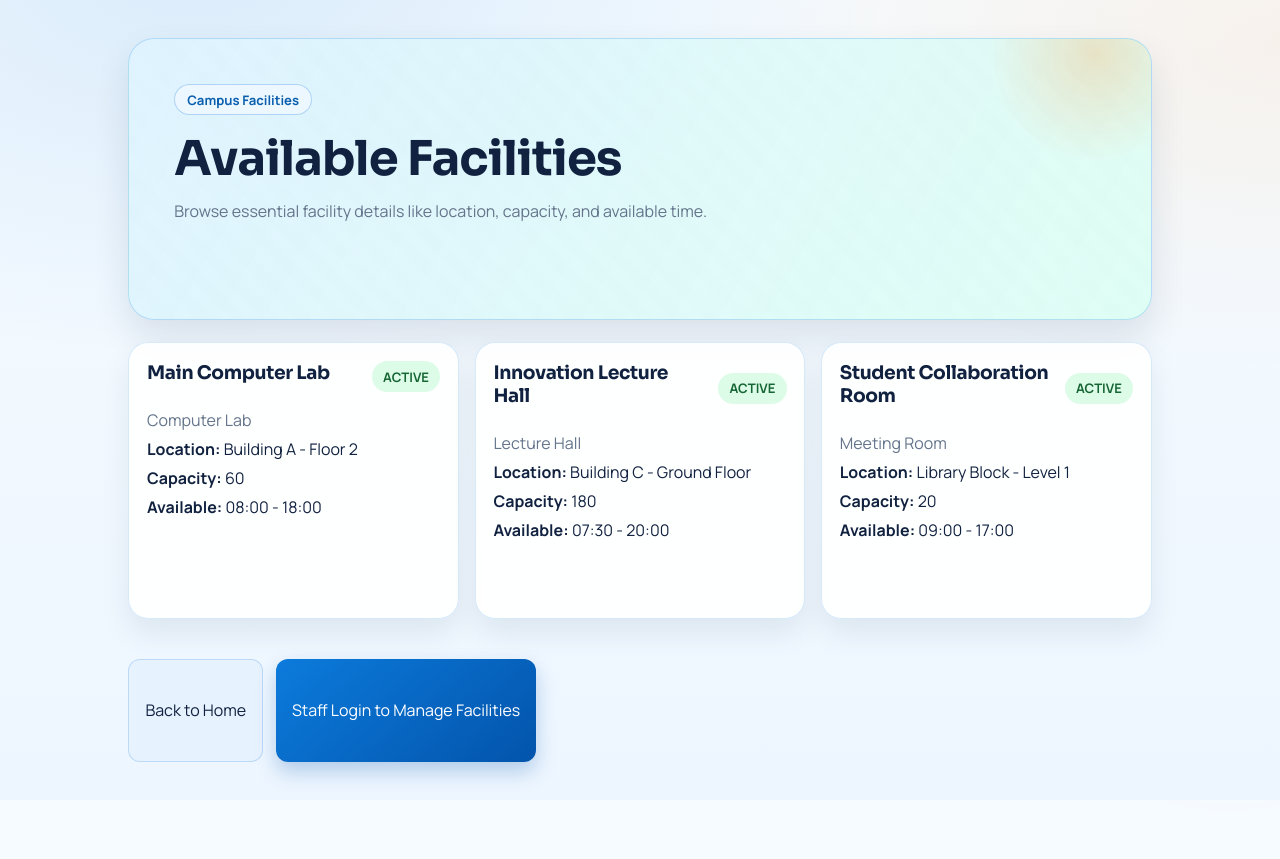
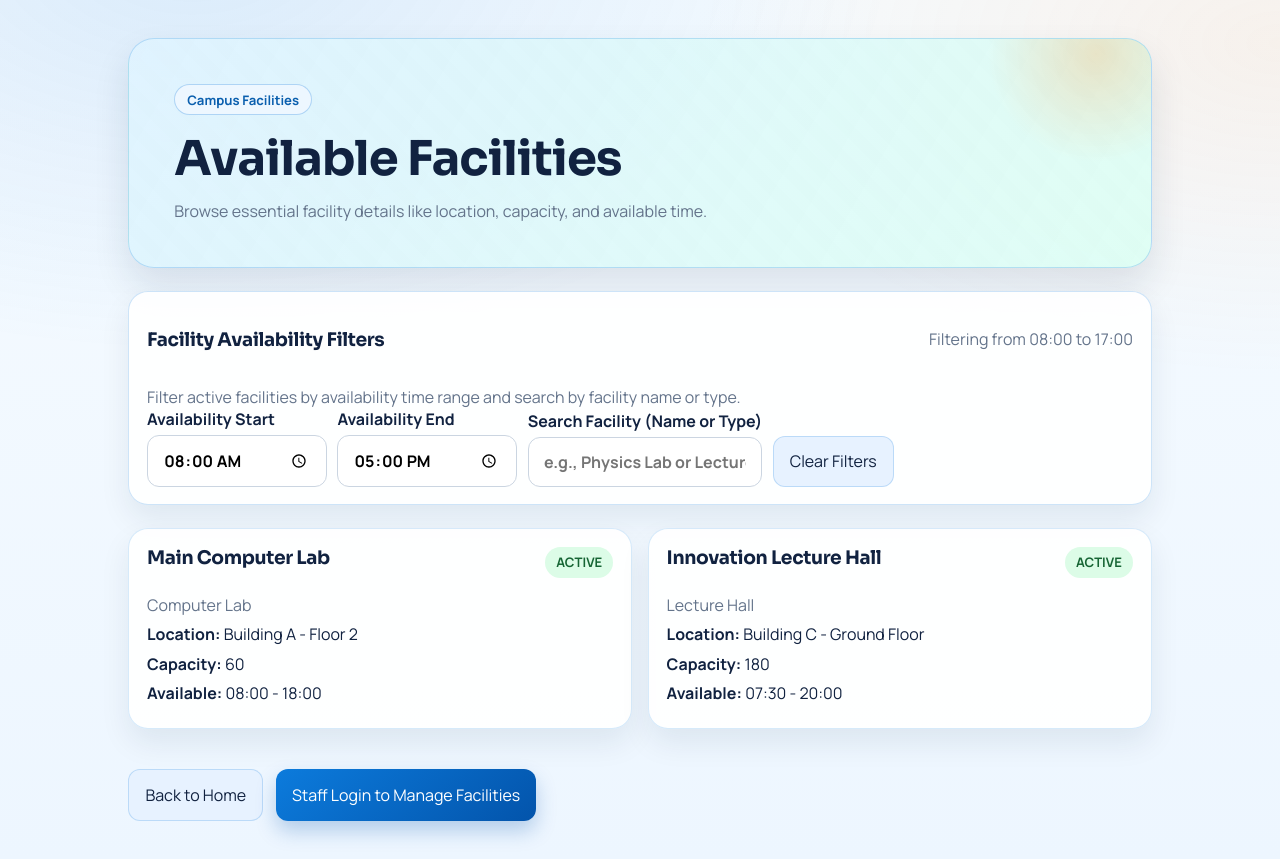
Before and after one commit to Sandeep-19999/Sandeep-19999-it3030-paf-2026-smart-campus-group36, a React (Vite) app in the folder frontend/: page /facilities in a window 1280 px wide. Before the commit the page ends 800 px from the top, so only its background shows below. Built offline with nearby package versions, Linux system fonts and the light colour scheme; no server answers.

Commit message:
Add facility time/name filters

```diff
--- a/frontend/src/pages/FacilitiesPage.jsx
+++ b/frontend/src/pages/FacilitiesPage.jsx
@@ -1,6 +1,7 @@
-import { useEffect, useState } from 'react';
+import { useEffect, useMemo, useState } from 'react';
 import { Link } from 'react-router-dom';
 import { resourceService } from '../services/resourceService';
+import { useAuth } from '../contexts/AuthContext';
 
 const fallbackFacilities = [
   {
@@ -36,8 +37,46 @@ const fallbackFacilities = [
 ];
 
 export default function FacilitiesPage() {
+  const { user } = useAuth();
   const [facilities, setFacilities] = useState(fallbackFacilities);
   const [loading, setLoading] = useState(true);
+  const [availabilityStartFilter, setAvailabilityStartFilter] = useState('08:00');
+  const [availabilityEndFilter, setAvailabilityEndFilter] = useState('17:00');
+  const [facilitySearch, setFacilitySearch] = useState('');
+
+  const toMinutes = (time) => {
+    const [hour, minute] = String(time || '00:00').split(':').map(Number);
+    return hour * 60 + minute;
+  };
+
+  const filteredFacilities = useMemo(() => {
+    const hasStartFilter = Boolean(availabilityStartFilter);
+    const hasEndFilter = Boolean(availabilityEndFilter);
+    const hasSearch = Boolean(facilitySearch.trim());
+
+    if (!hasStartFilter && !hasEndFilter && !hasSearch) {
+      return facilities;
+    }
+
+    const selectedStartMinutes = hasStartFilter ? toMinutes(availabilityStartFilter) : null;
+    const selectedEndMinutes = hasEndFilter ? toMinutes(availabilityEndFilter) : null;
+    const searchValue = facilitySearch.trim().toLowerCase();
+
+    return facilities.filter((facility) => {
+      const facilityStart = toMinutes(facility.availabilityStart);
+      const facilityEnd = toMinutes(facility.availabilityEnd);
+
+      const matchesSearch = !hasSearch
+        || facility.name.toLowerCase().includes(searchValue)
+        || facility.type.toLowerCase().includes(searchValue);
+
+      const matchesTimeWindow = (!hasStartFilter || selectedStartMinutes >= facilityStart)
+        && (!hasEndFilter || selectedEndMinutes <= facilityEnd)
+        && (!hasStartFilter || !hasEndFilter || selectedStartMinutes <= selectedEndMinutes);
+
+      return facility.status === 'ACTIVE' && matchesSearch && matchesTimeWindow;
+    });
+  }, [facilities, availabilityStartFilter, availabilityEndFilter, facilitySearch]);
 
   useEffect(() => {
     async function loadFacilities() {
@@ -68,8 +107,62 @@ export default function FacilitiesPage() {
 
       {loading ? <p className="muted-text">Loading facilities...</p> : null}
 
+      <section className="facility-tools-card">
+        <div className="panel-header">
+          <h3>Facility Availability Filters</h3>
+          <span className="muted-text">
+            {availabilityStartFilter || availabilityEndFilter
+              ? `Filtering from ${availabilityStartFilter || '--:--'} to ${availabilityEndFilter || '--:--'}`
+              : 'No time filter'}
+          </span>
+        </div>
+
+        <p className="muted-text">
+          Filter active facilities by availability time range and search by facility name or type.
+        </p>
+
+        <div className="facility-tools-row">
+          <label>
+            Availability Start
+            <input
+              type="time"
+              value={availabilityStartFilter}
+              onChange={(event) => setAvailabilityStartFilter(event.target.value)}
+            />
+          </label>
+          <label>
+            Availability End
+            <input
+              type="time"
+              value={availabilityEndFilter}
+              onChange={(event) => setAvailabilityEndFilter(event.target.value)}
+            />
+          </label>
+          <label>
+            Search Facility (Name or Type)
+            <input
+              type="text"
+              placeholder="e.g., Physics Lab or Lecture Hall"
+              value={facilitySearch}
+              onChange={(event) => setFacilitySearch(event.target.value)}
+            />
+          </label>
+          <button
+            type="button"
+            className="secondary-btn"
+            onClick={() => {
+              setAvailabilityStartFilter('08:00');
+              setAvailabilityEndFilter('17:00');
+              setFacilitySearch('');
+            }}
+          >
+            Clear Filters
+          </button>
+        </div>
+      </section>
+
       <section className="facilities-grid">
-        {facilities.map((facility) => (
+        {filteredFacilities.map((facility) => (
           <article key={facility.id} className="facility-card">
             <div className="panel-header">
               <h3>{facility.name}</h3>
@@ -89,6 +182,14 @@ export default function FacilitiesPage() {
             </p>
           </article>
         ))}
+        {!loading && filteredFacilities.length === 0 ? (
+          <article className="facility-card">
+            <h3>No facilities found</h3>
+            <p className="muted-text">
+              No active facilities match your selected time range or search keyword.
+            </p>
+          </article>
+        ) : null}
       </section>
 
       <div className="facilities-actions">
--- a/frontend/src/pages/ResourcesPage.jsx
+++ b/frontend/src/pages/ResourcesPage.jsx
@@ -1,4 +1,4 @@
-import { useEffect, useState } from 'react';
+import { useEffect, useMemo, useState } from 'react';
 import { resourceService } from '../services/resourceService';
 import { useAuth } from '../contexts/AuthContext';
 
@@ -12,30 +12,59 @@ const emptyForm = {
   availabilityEnd: '17:00'
 };
 
-const emptyFilters = {
-  type: '',
-  minCapacity: '',
-  location: '',
-  status: ''
-};
-
 export default function ResourcesPage() {
   const { token, user } = useAuth();
   const isAdmin = user?.role === 'ADMIN';
 
   const [resources, setResources] = useState([]);
-  const [filters, setFilters] = useState(emptyFilters);
+  const [availabilityStartFilter, setAvailabilityStartFilter] = useState('08:00');
+  const [availabilityEndFilter, setAvailabilityEndFilter] = useState('17:00');
+  const [facilitySearch, setFacilitySearch] = useState('');
   const [form, setForm] = useState(emptyForm);
   const [editingId, setEditingId] = useState(null);
   const [loading, setLoading] = useState(true);
   const [saving, setSaving] = useState(false);
   const [error, setError] = useState('');
 
-  async function loadResources(activeFilters = {}) {
+  const toMinutes = (time) => {
+    const [hour, minute] = String(time || '00:00').split(':').map(Number);
+    return hour * 60 + minute;
+  };
+
+  const filteredResources = useMemo(() => {
+    const hasStartFilter = Boolean(availabilityStartFilter);
+    const hasEndFilter = Boolean(availabilityEndFilter);
+    const hasSearch = Boolean(facilitySearch.trim());
+
+    if (!hasStartFilter && !hasEndFilter && !hasSearch) {
+      return resources;
+    }
+
+    const selectedStartMinutes = hasStartFilter ? toMinutes(availabilityStartFilter) : null;
+    const selectedEndMinutes = hasEndFilter ? toMinutes(availabilityEndFilter) : null;
+    const searchValue = facilitySearch.trim().toLowerCase();
+
+    return resources.filter((resource) => {
+      const resourceStart = toMinutes(resource.availabilityStart);
+      const resourceEnd = toMinutes(resource.availabilityEnd);
+
+      const matchesSearch = !hasSearch
+        || resource.name.toLowerCase().includes(searchValue)
+        || resource.type.toLowerCase().includes(searchValue);
+
+      const matchesTimeWindow = (!hasStartFilter || selectedStartMinutes >= resourceStart)
+        && (!hasEndFilter || selectedEndMinutes <= resourceEnd)
+        && (!hasStartFilter || !hasEndFilter || selectedStartMinutes <= selectedEndMinutes);
+
+      return resource.status === 'ACTIVE' && matchesSearch && matchesTimeWindow;
+    });
+  }, [resources, availabilityStartFilter, availabilityEndFilter, facilitySearch]);
+
+  async function loadResources() {
     setLoading(true);
     setError('');
     try {
-      const data = await resourceService.getResources(activeFilters, token);
+      const data = await resourceService.getResources({}, token);
       setResources(Array.isArray(data) ? data : []);
     } catch (err) {
       setError(err.message);
@@ -49,21 +78,6 @@ export default function ResourcesPage() {
       loadResources().catch(console.error);
     }
   }, [token]);
-
-  const onFilterChange = (event) => {
-    const { name, value } = event.target;
-    setFilters((prev) => ({ ...prev, [name]: value }));
-  };
-
-  const applyFilters = async (event) => {
-    event.preventDefault();
-    await loadResources(filters);
-  };
-
-  const resetFilters = async () => {
-    setFilters(emptyFilters);
-    await loadResources({});
-  };
 
   const onFormChange = (event) => {
     const { name, value } = event.target;
@@ -131,54 +145,8 @@ export default function ResourcesPage() {
 
   return (
     <div className="content-grid two-column">
+      {isAdmin ? (
         <section className="panel">
-        <div className="panel-header">
-          <h3>Resource Filters</h3>
-        </div>
-        <form className="form-grid" onSubmit={applyFilters}>
-          <label>
-            Type
-            <input
-              name="type"
-              value={filters.type}
-              onChange={onFilterChange}
-              placeholder="Lab, Lecture Hall, Projector"
-            />
-          </label>
-          <label>
-            Min Capacity
-            <input
-              name="minCapacity"
-              type="number"
-              min="0"
-              value={filters.minCapacity}
-              onChange={onFilterChange}
-              placeholder="40"
-            />
-          </label>
-          <label>
-            Location
-            <input
-              name="location"
-              value={filters.location}
-              onChange={onFilterChange}
-              placeholder="Building A"
-            />
-          </label>
-          <label>
-            Status
-            <select name="status" value={filters.status} onChange={onFilterChange}>
-              <option value="">ALL</option>
-              <option value="ACTIVE">ACTIVE</option>
-              <option value="OUT_OF_SERVICE">OUT_OF_SERVICE</option>
-            </select>
-          </label>
-          <button className="primary-btn" type="submit">Apply Filters</button>
-          <button className="secondary-btn" type="button" onClick={resetFilters}>Reset Filters</button>
-        </form>
-
-        {isAdmin ? (
-          <>
           <div className="panel-header resource-form-header">
             <h3>{editingId ? 'Update Resource' : 'Add New Resource'}</h3>
             {editingId ? (
@@ -244,16 +212,52 @@ export default function ResourcesPage() {
               {saving ? 'Saving...' : editingId ? 'Update Resource' : 'Create Resource'}
             </button>
           </form>
-          </>
-        ) : (
-          <p className="muted-text">Read-only mode. Login as ADMIN to add, update, or delete resources.</p>
-        )}
         </section>
+      ) : null}
 
       <section className="panel">
         <div className="panel-header">
           <h3>Resources Catalogue</h3>
-          <span className="muted-text">{resources.length} items</span>
+          <span className="muted-text">{filteredResources.length} of {resources.length} items</span>
+        </div>
+
+        <div className="facility-tools-row">
+          <label>
+            Availability Start
+            <input
+              type="time"
+              value={availabilityStartFilter}
+              onChange={(event) => setAvailabilityStartFilter(event.target.value)}
+            />
+          </label>
+          <label>
+            Availability End
+            <input
+              type="time"
+              value={availabilityEndFilter}
+              onChange={(event) => setAvailabilityEndFilter(event.target.value)}
+            />
+          </label>
+          <label>
+            Search Facility (Name or Type)
+            <input
+              type="text"
+              placeholder="e.g., Physics Lab or Classroom"
+              value={facilitySearch}
+              onChange={(event) => setFacilitySearch(event.target.value)}
+            />
+          </label>
+          <button
+            type="button"
+            className="secondary-btn"
+            onClick={() => {
+              setAvailabilityStartFilter('08:00');
+              setAvailabilityEndFilter('17:00');
+              setFacilitySearch('');
+            }}
+          >
+            Clear Filters
+          </button>
         </div>
 
         {error ? <div className="error-box">{error}</div> : null}
@@ -262,7 +266,7 @@ export default function ResourcesPage() {
           <p className="muted-text">Loading resources...</p>
         ) : (
           <div className="list-stack">
-            {resources.map((resource) => (
+            {filteredResources.map((resource) => (
               <div key={resource.id} className="resource-row">
                 <div>
                   <strong>{resource.name}</strong>
@@ -290,8 +294,8 @@ export default function ResourcesPage() {
               </div>
             ))}
 
-            {!resources.length ? (
-              <p className="muted-text">No resources found for the current filters.</p>
+            {!filteredResources.length ? (
+              <p className="muted-text">No resources found for the selected time range or search keyword.</p>
             ) : null}
           </div>
         )}
--- a/frontend/src/styles/index.css
+++ b/frontend/src/styles/index.css
@@ -1259,6 +1259,66 @@ label { display: grid; gap: 0.4rem; font-weight: 600; color: #334155; }
   margin: 0.45rem 0;
 }
 
+.facility-tools-card {
+  background: rgba(255, 255, 255, 0.9);
+  border: 1px solid rgba(12, 123, 220, 0.2);
+  border-radius: 20px;
+  box-shadow: 0 14px 30px rgba(17, 34, 64, 0.08);
+  padding: 1.1rem;
+  animation: fade-up 0.5s ease both;
+}
+
+.facility-tools-row {
+  display: flex;
+  flex-wrap: wrap;
+  gap: 0.65rem;
+  align-items: end;
+}
+
+.facility-tools-row label {
+  display: grid;
+  gap: 0.35rem;
+  font-weight: 700;
+  color: var(--ink-800);
+}
+
+.facility-tools-row input {
+  min-width: 180px;
+}
+
+.facility-scan-note {
+  margin-top: 0.75rem;
+}
+
+.facility-qr-layout {
+  margin-top: 0.9rem;
+  display: grid;
+  grid-template-columns: repeat(auto-fit, minmax(250px, 1fr));
+  gap: 0.9rem;
+}
+
+.facility-qr-card {
+  border: 1px solid rgba(12, 123, 220, 0.18);
+  border-radius: 16px;
+  padding: 0.85rem;
+  background: rgba(239, 247, 255, 0.55);
+  min-height: 260px;
+}
+
+.facility-qr-text {
+  margin-top: 0.7rem;
+  font-size: 0.78rem;
+  word-break: break-all;
+}
+
+#facilities-qr-reader {
+  width: 100%;
+}
+
+#facilities-qr-reader video {
+  border-radius: 12px;
+}
+
 @keyframes fade-up {
   from {
     opacity: 0;
@@ -1296,6 +1356,14 @@ label { display: grid; gap: 0.4rem; font-weight: 600; color: #334155; }
   .facilities-shell {
     padding: 1rem;
   }
+  .facility-tools-row {
+    align-items: stretch;
+  }
+  .facility-tools-row label,
+  .facility-tools-row input,
+  .facility-tools-row button {
+    width: 100%;
+  }
   .course-top-header {
     flex-direction: column;
     align-items: flex-start;
--- a/frontend/vite.config.js
+++ b/frontend/vite.config.js
@@ -7,6 +7,7 @@ export default defineConfig({
   plugins: [react()],
   publicDir: 'Public',
   server: {
+    host: true,
     port: 5173,
     proxy: {
       '/api': backendTarget,
```
Also changed, not shown: 1 other file (tests, documents, lock files or other folders). Lines whose indentation alone changed are shown as unchanged.
